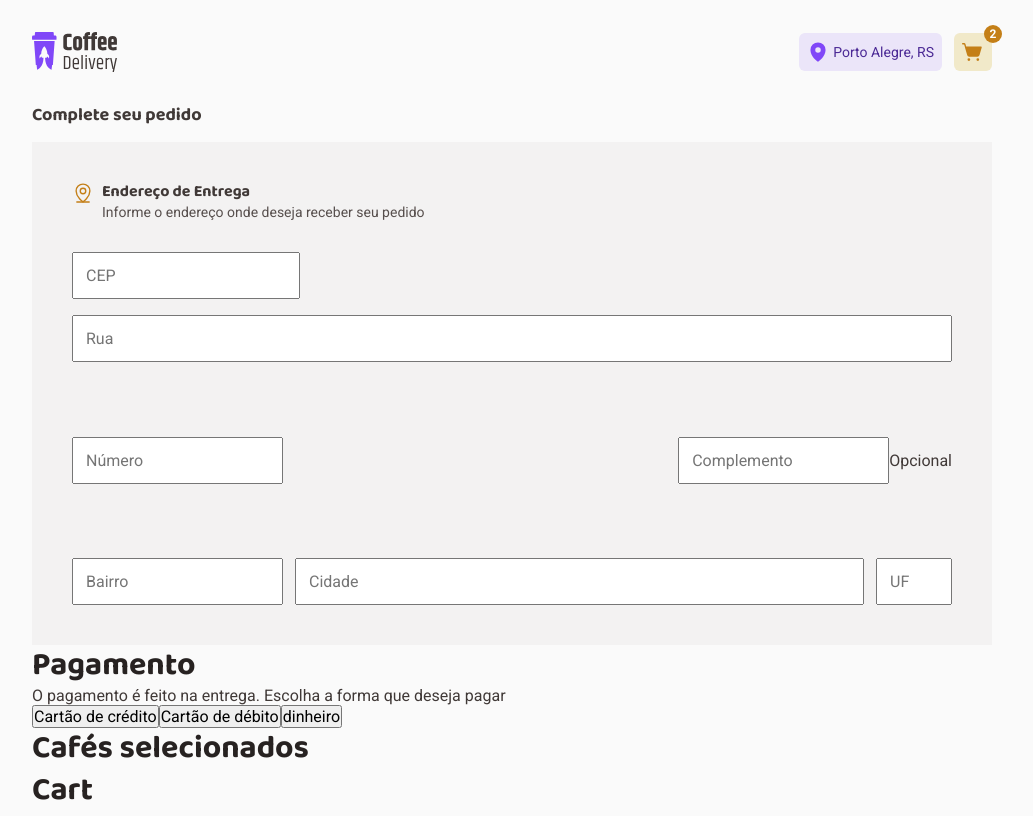
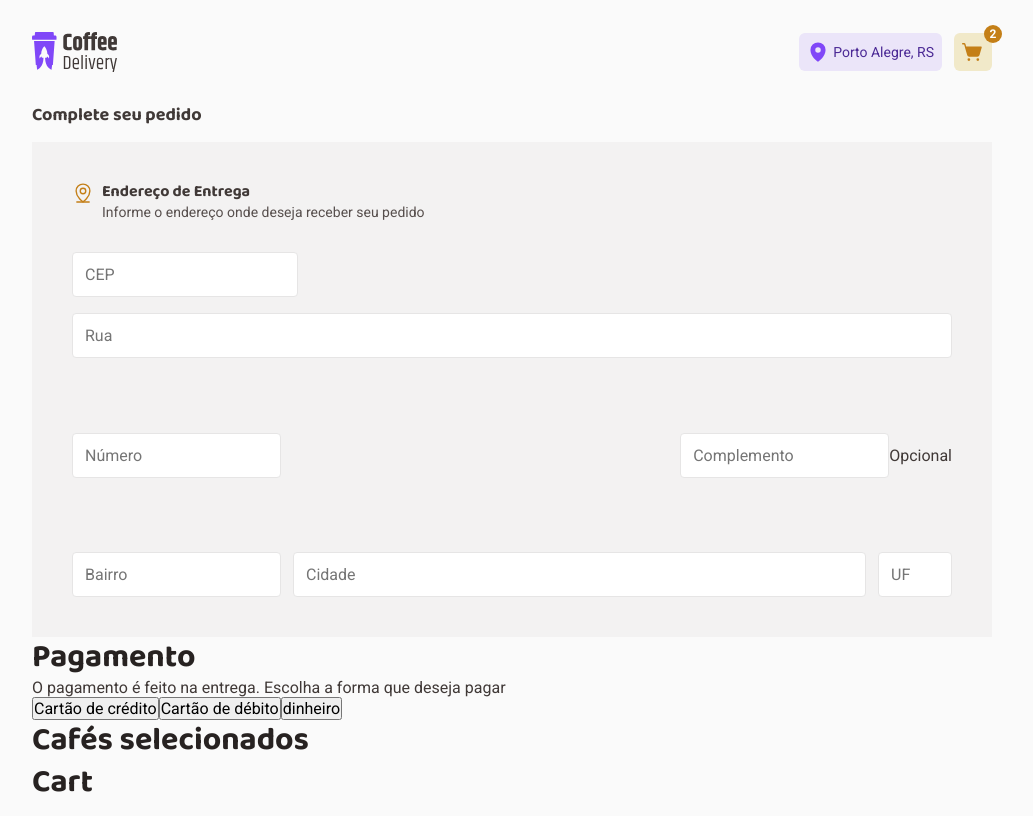
Before and after one commit to MartinGBB/coffee-delivery, a React (Vite) app: page /checkout in a window 1280 px wide. Shown: the whole page, without its empty margins (128-1161 px from the left). Built offline with nearby package versions, Linux system fonts and the light colour scheme.

Commit message:
styles: configura cor dos inputs

```diff
--- a/src/pages/Checkout/styles.ts
+++ b/src/pages/Checkout/styles.ts
@@ -53,6 +53,9 @@ export const FormContainer = styled.div`
 
     input {
       padding: 0.75rem;
+      border: 1px solid ${({ theme }) => theme['base-button']};
+      border-radius: 4px;
+      color: ${({ theme }) => theme['base-text']};
     }
 
     > div:first-child {
--- a/src/styles/global.ts
+++ b/src/styles/global.ts
@@ -21,7 +21,7 @@ export const GlobalStyle = createGlobalStyle`
 
   :focus {
     outline: 0;
-    box-shadow: 0 0 0 2px;
+    box-shadow: 0 0 0 1px ${({ theme }) => theme['yellow-dark']};
   }
 
   h1 {
```
